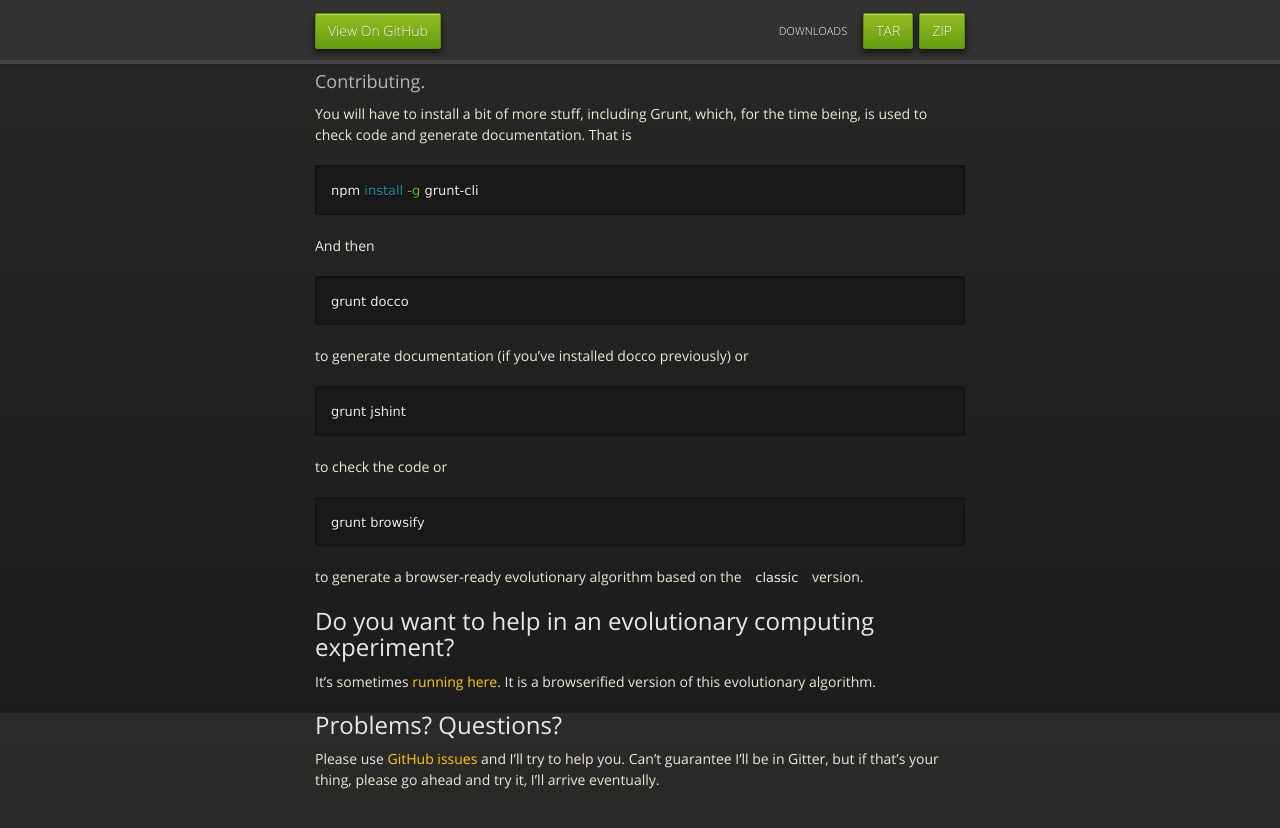
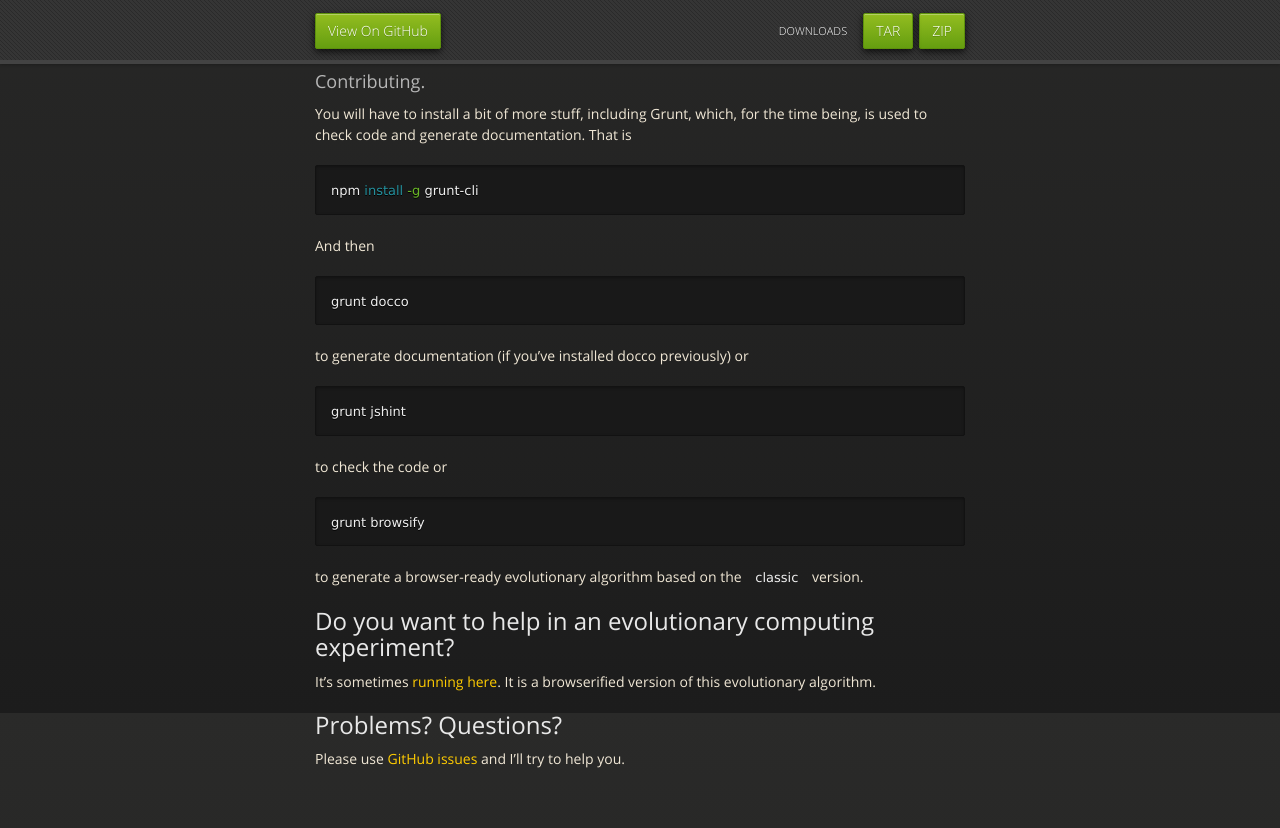
Before and after one commit to JJ/nodeo, a Jekyll site: the page built from index.md, in a window 1280 px wide and 900 px high, scrolled down 1987 px. Shown: the top 828 px of the window. Built offline with Jekyll 4.4.1, drawn with Linux system fonts in a browser that asks for light colours; nearby versions of some CDN libraries; our own code applies the rules of GitHub Pages for plain Markdown files.

Commit message:
Sync gh-pages with master

```diff
--- a/index.md
+++ b/index.md
@@ -104,5 +104,4 @@ is a browserified version of this evolutionary algorithm.
 ## Problems? Questions?
 
 Please use [GitHub issues](https://github.com/JJ/nodeo/issues) and
-I'll try to help you. Can't guarantee I'll be in Gitter, but if that's
-your thing, please go ahead and try it, I'll arrive eventually.
+I'll try to help you.
```
Also changed, not shown: README.md.
